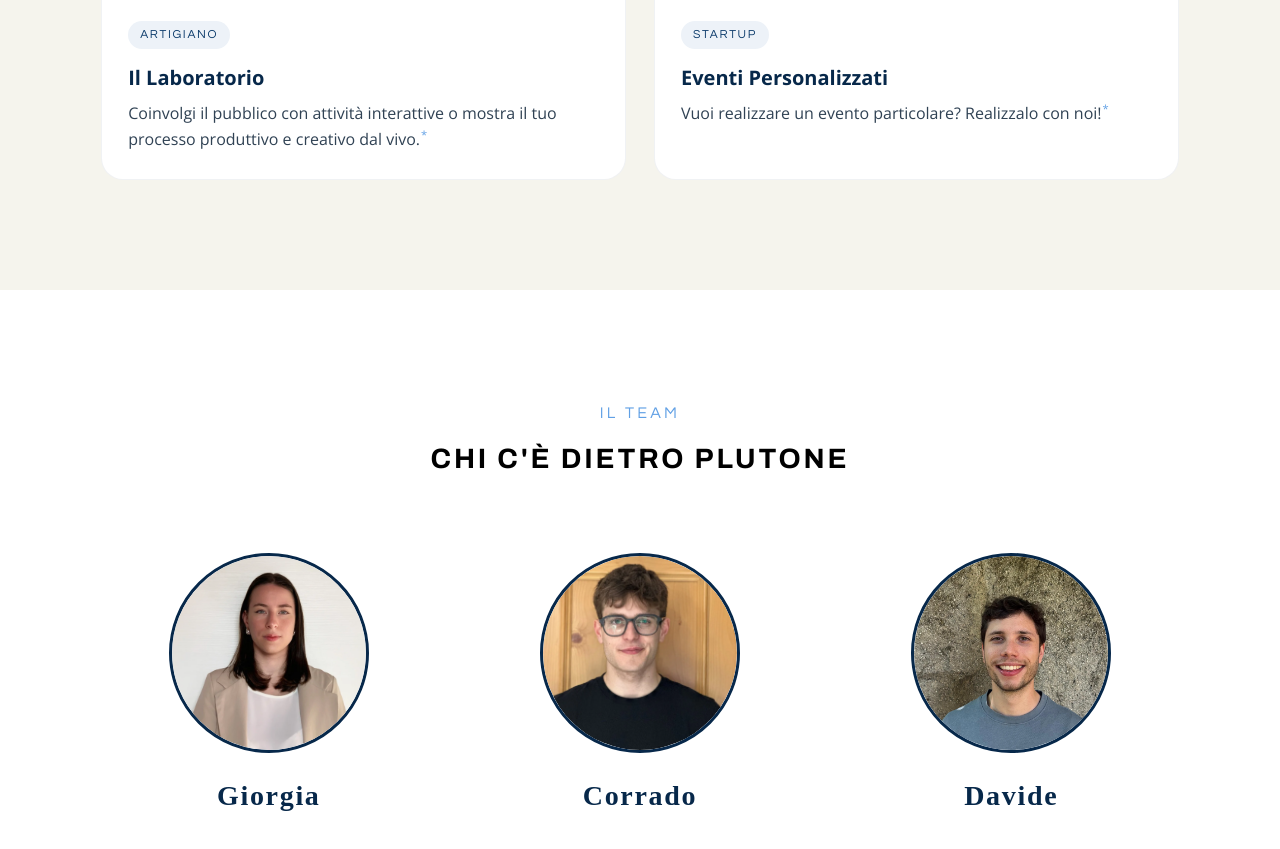
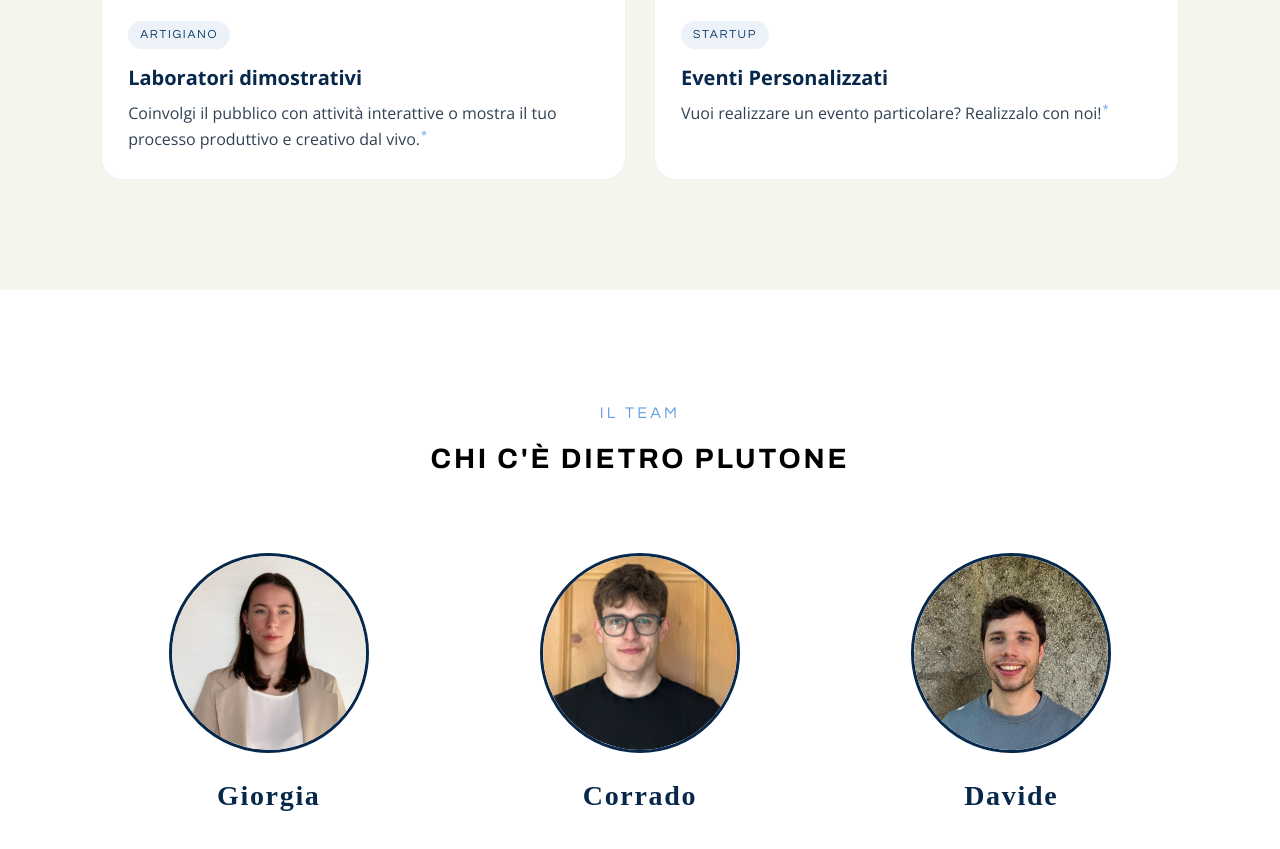
Before and after one commit to stichlola/prova2, a website: page docs/index.html in a window 1280 px wide. Shown: the part 1861-2710 px from the top of the page. Drawn offline with nearby package versions, Linux system fonts and the light colour scheme; no server answers.

Commit message:
Titolo scheda: Laboratori dimostrativi

```diff
--- a/docs/index.html
+++ b/docs/index.html
@@ -57,7 +57,7 @@
       </article>
       <article class="idea reveal">
         <div class="ph" data-label="Laboratori dimostrativi"><img src="assets/img/home_page/artigiano.webp" alt="Artigiano — Laboratori dimostrativi" loading="lazy" onerror="this.remove()"></div>
-        <div class="body"><span class="tag">Artigiano</span><h3>Il Laboratorio</h3><p>Coinvolgi il pubblico con attività interattive o mostra il tuo processo produttivo e creativo dal vivo.<sup class="ai">*</sup></p></div>
+        <div class="body"><span class="tag">Artigiano</span><h3>Laboratori dimostrativi</h3><p>Coinvolgi il pubblico con attività interattive o mostra il tuo processo produttivo e creativo dal vivo.<sup class="ai">*</sup></p></div>
       </article>
       <article class="idea reveal">
         <div class="ph" data-label="Eventi Personalizzati"><img src="assets/img/home_page/Startup.jpeg" alt="Startup — Eventi Personalizzati" loading="lazy" onerror="this.remove()"></div>
```
